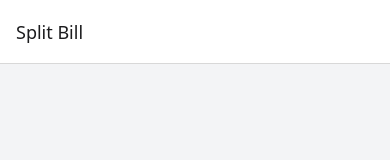
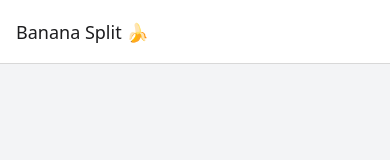
Before and after one commit to mercury308/banana-split, a React Native app: screen /Home in a window 390 px wide. Shown: the top 160 px of the page. Built offline with nearby package versions, Linux system fonts and the light colour scheme.

Commit message:
feat: update Home screen title to 'Banana Split 🍌'

```diff
--- a/src/navigation/AppNavigator.tsx
+++ b/src/navigation/AppNavigator.tsx
@@ -19,7 +19,7 @@ export const AppNavigator = () => {
         <Stack.Screen
           name="Home"
           component={HomeScreen}
-          options={{ title: 'Split Bill' }}
+          options={{ title: 'Banana Split 🍌' }}
         />
         <Stack.Screen
           name="Results"
```
